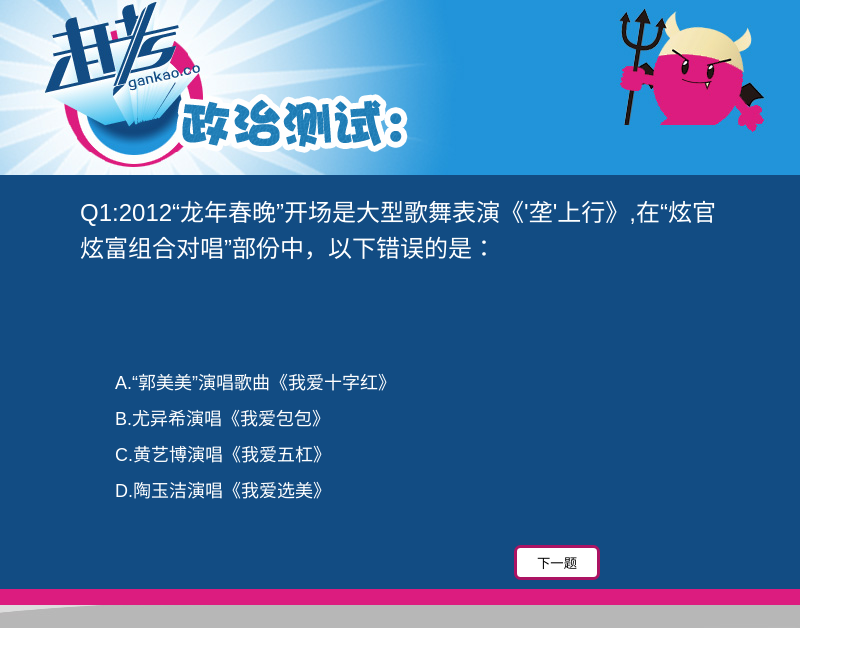
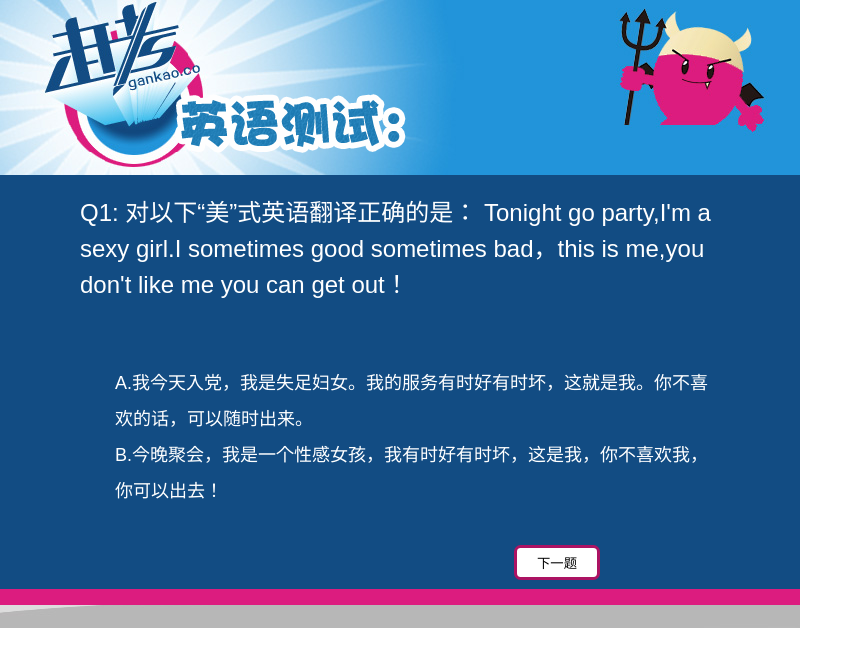
Before and after one commit to lifang/rrapp_season2, a Rails app: page /question in a window 1280 px wide. Shown: the top 667 px of the page, without its empty margins (0-863 px from the left). Run offline with Rails 7, Linux system fonts and the light colour scheme; some libraries are stand-ins or nearby versions.

Commit message:
modify question.html

```diff
--- a/app/assets/javascripts/question.js
+++ b/app/assets/javascripts/question.js
@@ -1,17 +1,17 @@
 var curr=null;
 function changeCss(n)
 {
-    if (n==1||n<=3) {
+    if (n==1||n<=2) {
+        $('h1').removeClass();
+        $('h1').addClass("h_title");
+        $('h1').addClass("h_english");
+    }
+    else if(n<5){
         $('h1').removeClass();
         $('h1').addClass("h_title");
         $('h1').addClass("h_politics");
     }
-    else if(n<6){
-        $('h1').removeClass();
-        $('h1').addClass("h_title");
-        $('h1').addClass("h_english");
-    }
-    if(n>=6){
+    if(n>=5){
         $('h1').removeClass();
         $('h1').addClass("h_title");
         $('h1').addClass("h_math");
--- a/app/views/questions/question.html.erb
+++ b/app/views/questions/question.html.erb
@@ -1,68 +1,21 @@
-<div class="exam" id="divstep1">
+<div class="exam">
   <div class="q_list">
-    Q1:2012“龙年春晚”开场是大型歌舞表演《'垄'上行》,在“炫官炫富组合对唱”部份中，以下错误的是：
-  </div>
-  <ul class="q_ul">
-    <li>A.“郭美美”演唱歌曲《我爱十字红》</li>
-    <li>B.尤异希演唱《我爱包包》</li>
-    <li>C.黄艺博演唱《我爱五杠》</li>
-    <li>D.陶玉洁演唱《我爱选美》</li>
-  </ul>
-  <div class="pn_btn_box">
-     <button class="next_btn">下一题</button>
-  </div>
-</div>
-
-<div class="exam" id="divstep2">
-  <div class="q_list">
-    Q2:悬疑小品《你扶不扶》的表演者是？
-  </div>
-  <ul class="q_ul">
-    <li>A.“摔倒的老太太”</li>
-    <li>B.“摔倒的老大爷”</li>
-    <li>C.“摔倒的小朋友”</li>
-  </ul>
-  <div class="pn_btn_box">
-    <button class="prev_btn">上一题</button>
-    <button class="next_btn">下一题</button>
-  </div>
-</div>
-
-<div class="exam" id="divstep3">
-  <div class="q_list">
-    Q3:以下对人社部准备出台养老政策理解正确的是？
-  </div>
-  <ul class="q_ul">
-    <li>A.100岁以后免费游长城</li>
-    <li>B.110岁放宽生2胎政策</li>
-    <li>C.130岁可取消一夫一妻限制</li>
-    <li>D.140岁入土免费</li>
-  </ul>
-  <div class="pn_btn_box">
-    <button class="prev_btn">上一题</button>
-    <button class="next_btn">下一题</button>
-  </div>
-</div>
-
-<div class="exam" id="divstep4">
-  <div class="q_list">
-    Q1:Tonight go party,I'm a sexy girl.I sometimes good sometimes bad, this is me,you don't like me you can
-    get out!以下翻译正确的是：
+    Q1: 对以下“美”式英语翻译正确的是：
+Tonight go party,I'm a sexy girl.I sometimes good sometimes bad，this is me,you don't like me you can get out！
   </div>
   <ul class="q_ul">
     <li>A.我今天入党，我是失足妇女。我的服务有时好有时坏，这就是我。你不喜欢的话，可以随时出来。</li>
     <li>B.今晚聚会，我是一个性感女孩，我有时好有时坏，这是我，你不喜欢我，你可以出去！</li>
   </ul>
   <div class="pn_btn_box">
-    <button class="prev_btn">上一题</button>
     <button class="next_btn">下一题</button>
   </div>
 </div>
 
-<div class="exam" id="divstep5">
+<div class="exam">
   <div class="q_list">
-    Q2: Well,when there have some uneducated person scolding you,don't do anything,coz life is not fair,you must adapt to
-    it,you have to know that those people could not become a prince among men,so...这句话使用错误的是：
+    Q2: 以下“美”式英语中使用错误语法的是：
+Well,when there have some uneducated person scolding you,don't do anything ,coz life is not fair,you must adapt to it,you have to know that those people could not become a prince among men,so ...
   </div>
   <ul class="q_ul">
     <li>A.Well...So...</li>
@@ -75,16 +28,47 @@
     <button class="next_btn">下一题</button>
   </div>
 </div>
-
-<div class="exam" id="divstep6">
+<div class="exam">
   <div class="q_list">
-    Q1:2012,一对情侣,男生每月赚钱9000元，女生每月花钱4000元，当年房价每平米20000元，假设男生工资从来不涨，女生花销每年增长15%，房价每年增长20%,请问
-    他们俩将于哪一年可以购买一套40平米的大房子？
+    Q1:2011年10月26日，某知名房地产老板在其微博上正式推出了“潘币”，2011年11月9日，潘石屹在微博上发布第二代潘币，票面淡绿色，正面有潘石屹签名，背面印着“地球乃一国，人类皆其民”。请问潘币的真实价值是：
   </div>
   <ul class="q_ul">
-    <li>A.至少10年</li>
-    <li>B.至少20年</li>
-    <li>C.至少30年</li>
+    <li>A.一潘=1000元/平米</li>
+    <li>B.一潘=1500元/平米</li>
+    <li>C.一潘=2000元/平米</li>
+    <li>D.一潘=2500元/平米</li>
+  </ul>
+  <div class="pn_btn_box">
+     <button class="prev_btn">上一题</button>
+     <button class="next_btn">下一题</button>
+  </div>
+</div>
+
+<div class="exam">
+  <div class="q_list">
+    Q2:7月21日，北京遭遇自1951年有气象记录以来最凶猛、最持久的一次强降雨，对首都造成严重灾害；令人欣慰的是，北京人在暴雨中书写了一方有难、八方支援的大爱精神，北京目前已向全市发起捐款倡议，以下描述错误的是：
+  </div>
+  <ul class="q_ul">
+    <li>A.没有北京户口不能捐款</li>
+    <li>B.在北京纳税不满五年不能捐款</li>
+    <li>C.捐款资格需要摇号确定</li>
+    <li>D.身份证尾号是单号的才有捐款资格</li>
+  </ul>
+  <div class="pn_btn_box">
+    <button class="prev_btn">上一题</button>
+    <button class="next_btn">下一题</button>
+  </div>
+</div>
+
+
+<div class="exam">
+  <div class="q_list">
+    Q1:假设现在有一套房子，价格200万，假设房价每年上涨10% ，一个软件工程师每年固定能赚40万。如果他想买这套房子，不贷款，不涨工资，没有其他收入，每年不吃不喝不消费，那么他需要几年才能攒够钱买这套房子？
+  </div>
+  <ul class="q_ul">
+    <li>A.7年</li>
+    <li>B.8年</li>
+    <li>C.永远也买不起</li>
     <li>D.亲，俺是文科，不考数学</li>
   </ul>
   <div class="pn_btn_box">
```
